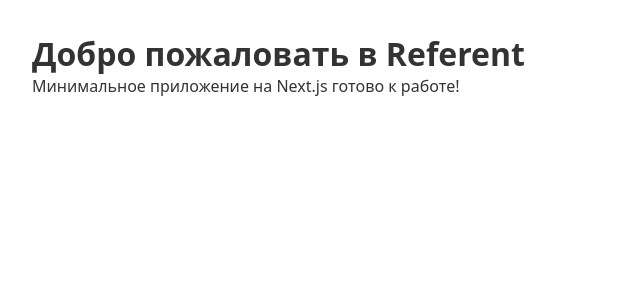
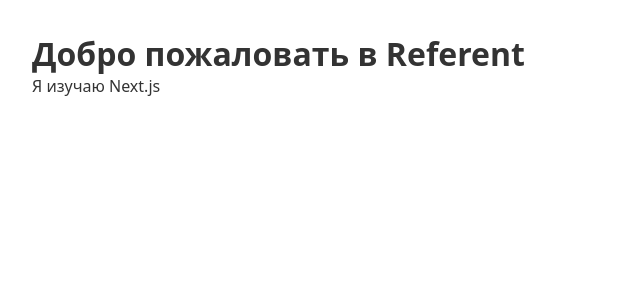
Before and after one commit to shivo-ux/referent, a Next.js app: page / in a window 1280 px wide. Shown: the top 300 px of the page, without its empty margins (0-640 px from the left). Built offline with nearby package versions, Linux system fonts and the light colour scheme.

Commit message:
Update welcome message in Home component to reflect learning progress with Next.js

```diff
--- a/app/page.tsx
+++ b/app/page.tsx
@@ -2,7 +2,7 @@
   return (
     <main style={{ padding: '2rem', fontFamily: 'system-ui' }}>
       <h1>Добро пожаловать в Referent</h1>
-      <p>Минимальное приложение на Next.js готово к работе!</p>
+      <p>Я изучаю Next.js</p>
     </main>
   )
 }
```
Also changed, not shown: 1 other file (tests, documents, lock files or other folders).
